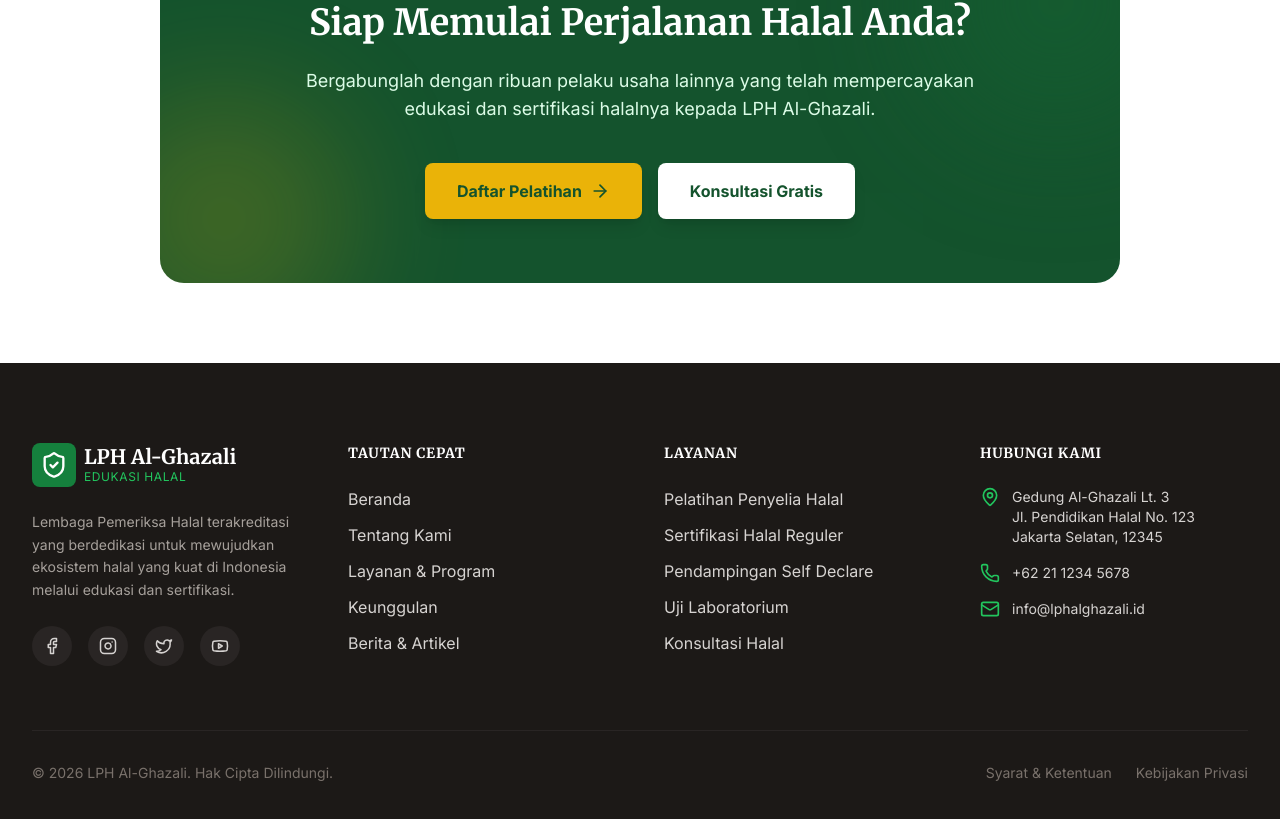
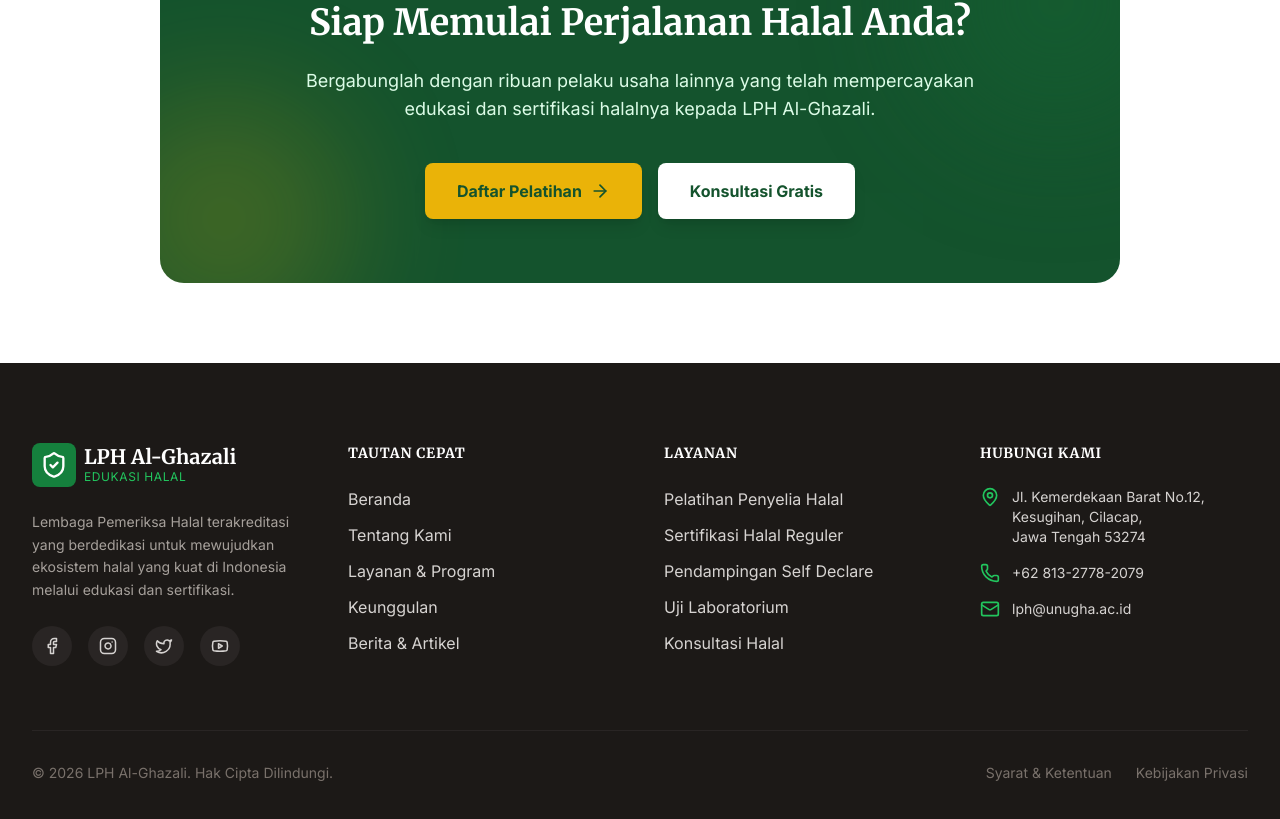
Before and after one commit to asngad-mhs/lph-alghazali, a React (Vite) app: page / in a window 1280 px wide. Shown: the part 8586-9405 px from the top of the page. Built offline with nearby package versions, Linux system fonts and the light colour scheme.

Commit message:
fix: Update LPH Al-Ghazali contact information
The contact details in the footer have been updated to reflect the new address, phone number, and email for LPH Al-Ghazali.

```diff
--- a/src/components/Footer.tsx
+++ b/src/components/Footer.tsx
@@ -70,15 +70,15 @@
             <ul className="space-y-4">
               <li className="flex gap-3">
                 <MapPin size={20} className="text-primary-500 flex-shrink-0" />
-                <span className="text-sm">Gedung Al-Ghazali Lt. 3<br />Jl. Pendidikan Halal No. 123<br />Jakarta Selatan, 12345</span>
+                <span className="text-sm">Jl. Kemerdekaan Barat No.12,<br />Kesugihan, Cilacap,<br />Jawa Tengah 53274</span>
               </li>
               <li className="flex items-center gap-3">
                 <Phone size={20} className="text-primary-500 flex-shrink-0" />
-                <span className="text-sm">+62 21 1234 5678</span>
+                <span className="text-sm">+62 813-2778-2079</span>
               </li>
               <li className="flex items-center gap-3">
                 <Mail size={20} className="text-primary-500 flex-shrink-0" />
-                <span className="text-sm">info@lphalghazali.id</span>
+                <span className="text-sm">lph@unugha.ac.id</span>
               </li>
             </ul>
           </div>
```
